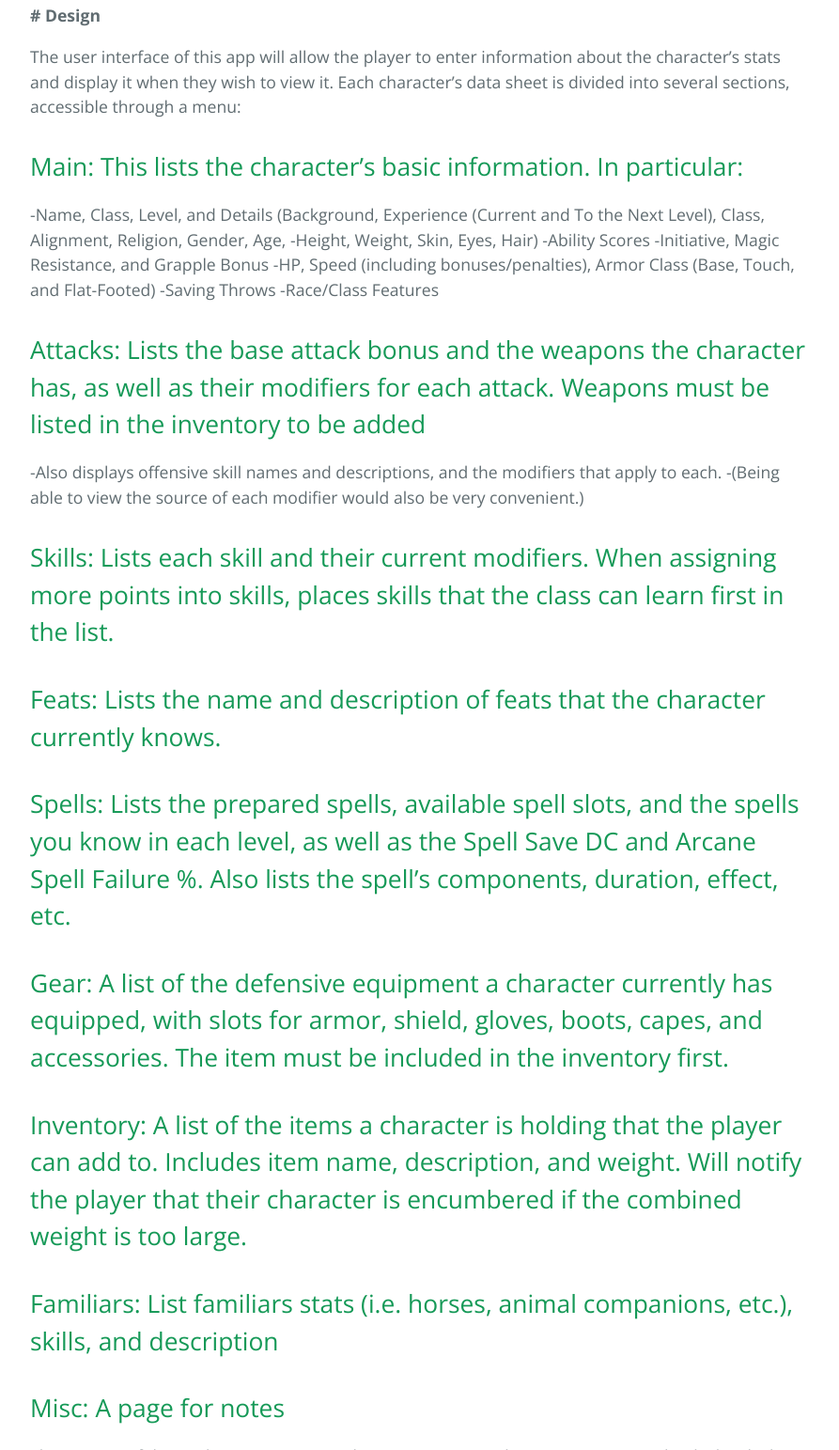
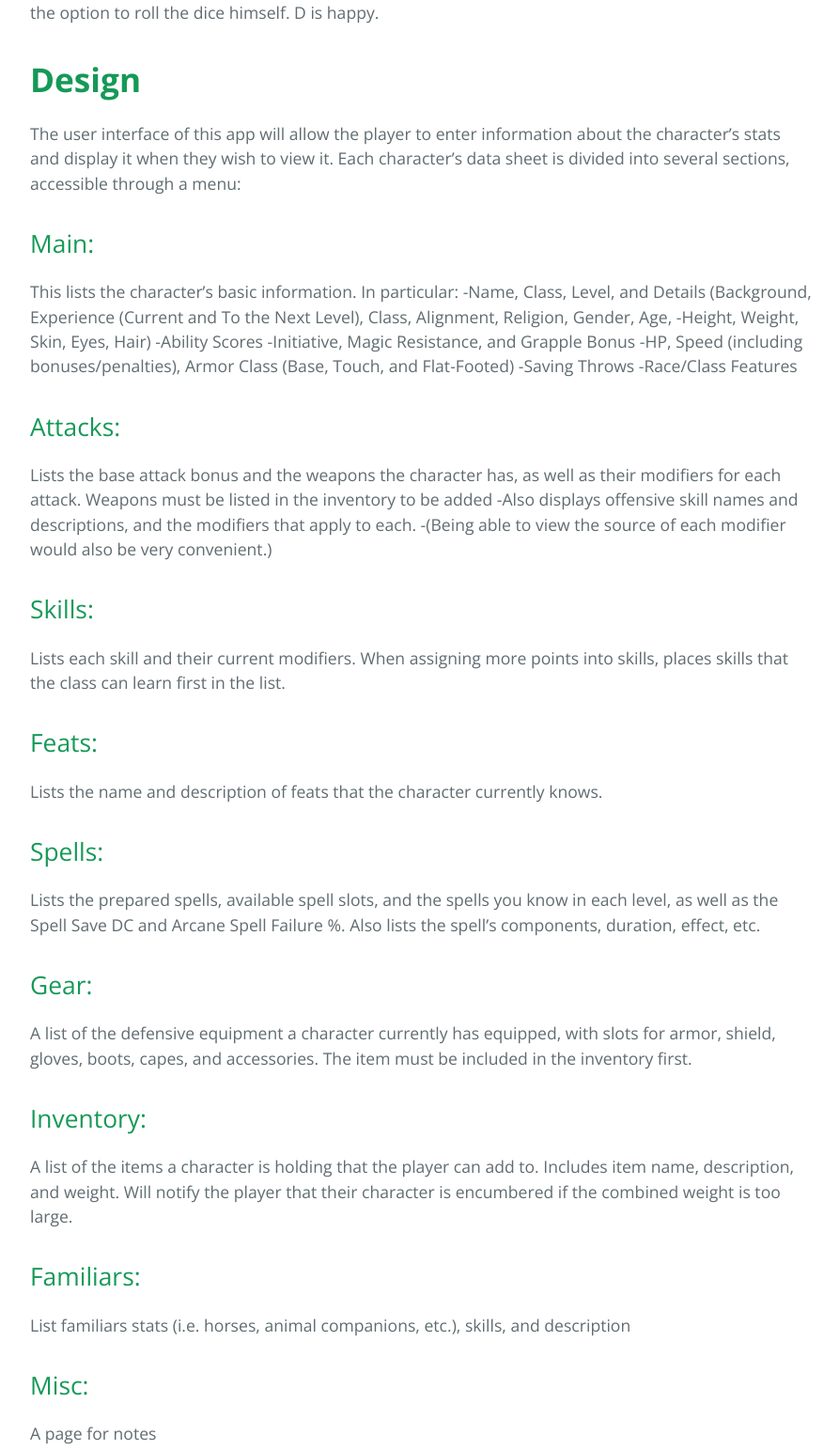
Before and after one commit to jlnloveflute/DnD-Helper, a plain HTML site: page index.html in a window 1280 px wide. Shown: the part 1822-3365 px from the top of the page at 94% size, without its empty margins (192-1085 px from the left). Drawn offline with nearby package versions, Linux system fonts and the light colour scheme.

```diff
--- a/index.html
+++ b/index.html
@@ -39,7 +39,9 @@
 
 <p>While our system will provide data for D&amp;D version 3.5, if we have time we hope to implement a system where users can put their own data into a generic framework and utilize this app for other games as well.</p>
 
-<p><strong># Functionality</strong></p>
+<h1>
+<a id="functionality" class="anchor" href="#functionality" aria-hidden="true"><span aria-hidden="true" class="octicon octicon-link"></span></a><strong>Functionality</strong>
+</h1>
 
 <p>Player A is a mage, and wants to use a spell, but this spell can only be used once every 3 rounds, and A isn’t sure if they used it 2 or 3 rounds ago. The app tells them that they have used it 3 rounds ago, and therefore can use the spell. A happily uses the spell, and destroys all the monsters, saving the party from certain death.</p>
 
@@ -49,14 +51,17 @@
 
 <p>Player D, similar to C, has successfully calculated all the modifications thanks to the app. However, D is oldschool. He likes rolling his own dice. The app does the calculations for him and lets him select the option to roll the dice himself. D is happy.</p>
 
-<p><strong># Design</strong></p>
+<h1>
+<a id="design" class="anchor" href="#design" aria-hidden="true"><span aria-hidden="true" class="octicon octicon-link"></span></a><strong>Design</strong>
+</h1>
 
 <p>The user interface of this app will allow the player to enter information about the character’s stats and display it when they wish to view it. Each character’s data sheet is divided into several sections, accessible through a menu:</p>
 
 <h2>
-<a id="main-this-lists-the-characters-basic-information-in-particular" class="anchor" href="#main-this-lists-the-characters-basic-information-in-particular" aria-hidden="true"><span aria-hidden="true" class="octicon octicon-link"></span></a>Main: This lists the character’s basic information. In particular:</h2>
+<a id="main" class="anchor" href="#main" aria-hidden="true"><span aria-hidden="true" class="octicon octicon-link"></span></a>Main:</h2>
 
-<p>-Name, Class, Level, and Details (Background, Experience (Current and To the Next Level), Class, Alignment, Religion, Gender, Age, -Height, Weight, Skin, Eyes, Hair)
+<p>This lists the character’s basic information. In particular:
+-Name, Class, Level, and Details (Background, Experience (Current and To the Next Level), Class, Alignment, Religion, Gender, Age, -Height, Weight, Skin, Eyes, Hair)
 -Ability Scores
 -Initiative, Magic Resistance, and Grapple Bonus
 -HP, Speed (including bonuses/penalties), Armor Class (Base, Touch, and Flat-Footed)
@@ -64,37 +69,54 @@
 -Race/Class Features</p>
 
 <h2>
-<a id="attacks-lists-the-base-attack-bonus-and-the-weapons-the-character-has-as-well-as-their-modifiers-for-each-attack-weapons-must-be-listed-in-the-inventory-to-be-added" class="anchor" href="#attacks-lists-the-base-attack-bonus-and-the-weapons-the-character-has-as-well-as-their-modifiers-for-each-attack-weapons-must-be-listed-in-the-inventory-to-be-added" aria-hidden="true"><span aria-hidden="true" class="octicon octicon-link"></span></a>Attacks: Lists the base attack bonus and the weapons the character has, as well as their modifiers for each attack. Weapons must be listed in the inventory to be added</h2>
+<a id="attacks" class="anchor" href="#attacks" aria-hidden="true"><span aria-hidden="true" class="octicon octicon-link"></span></a>Attacks:</h2>
 
-<p>-Also displays offensive skill names and descriptions, and the modifiers that apply to each.
+<p>Lists the base attack bonus and the weapons the character has, as well as their modifiers for each attack. Weapons must be listed in the inventory to be added
+-Also displays offensive skill names and descriptions, and the modifiers that apply to each.
 -(Being able to view the source of each modifier would also be very convenient.)</p>
 
 <h2>
-<a id="skills-lists-each-skill-and-their-current-modifiers-when-assigning-more-points-into-skills-places-skills-that-the-class-can-learn-first-in-the-list" class="anchor" href="#skills-lists-each-skill-and-their-current-modifiers-when-assigning-more-points-into-skills-places-skills-that-the-class-can-learn-first-in-the-list" aria-hidden="true"><span aria-hidden="true" class="octicon octicon-link"></span></a>Skills: Lists each skill and their current modifiers. When assigning more points into skills, places skills that the class can learn first in the list.</h2>
+<a id="skills" class="anchor" href="#skills" aria-hidden="true"><span aria-hidden="true" class="octicon octicon-link"></span></a>Skills:</h2>
+
+<p>Lists each skill and their current modifiers. When assigning more points into skills, places skills that the class can learn first in the list.</p>
 
 <h2>
-<a id="feats-lists-the-name-and-description-of-feats-that-the-character-currently-knows" class="anchor" href="#feats-lists-the-name-and-description-of-feats-that-the-character-currently-knows" aria-hidden="true"><span aria-hidden="true" class="octicon octicon-link"></span></a>Feats: Lists the name and description of feats that the character currently knows.</h2>
+<a id="feats" class="anchor" href="#feats" aria-hidden="true"><span aria-hidden="true" class="octicon octicon-link"></span></a>Feats:</h2>
+
+<p>Lists the name and description of feats that the character currently knows.</p>
 
 <h2>
-<a id="spells-lists-the-prepared-spells-available-spell-slots-and-the-spells-you-know-in-each-level-as-well-as-the-spell-save-dc-and-arcane-spell-failure--also-lists-the-spells-components-duration-effect-etc" class="anchor" href="#spells-lists-the-prepared-spells-available-spell-slots-and-the-spells-you-know-in-each-level-as-well-as-the-spell-save-dc-and-arcane-spell-failure--also-lists-the-spells-components-duration-effect-etc" aria-hidden="true"><span aria-hidden="true" class="octicon octicon-link"></span></a>Spells: Lists the prepared spells, available spell slots, and the spells you know in each level, as well as the Spell Save DC and Arcane Spell Failure %. Also lists the spell’s components, duration, effect, etc.</h2>
+<a id="spells" class="anchor" href="#spells" aria-hidden="true"><span aria-hidden="true" class="octicon octicon-link"></span></a>Spells:</h2>
+
+<p>Lists the prepared spells, available spell slots, and the spells you know in each level, as well as the Spell Save DC and Arcane Spell Failure %. Also lists the spell’s components, duration, effect, etc.</p>
 
 <h2>
-<a id="gear-a-list-of-the-defensive-equipment-a-character-currently-has-equipped-with-slots-for-armor-shield-gloves-boots-capes-and-accessories-the-item-must-be-included-in-the-inventory-first" class="anchor" href="#gear-a-list-of-the-defensive-equipment-a-character-currently-has-equipped-with-slots-for-armor-shield-gloves-boots-capes-and-accessories-the-item-must-be-included-in-the-inventory-first" aria-hidden="true"><span aria-hidden="true" class="octicon octicon-link"></span></a>Gear: A list of the defensive equipment a character currently has equipped, with slots for armor, shield, gloves, boots, capes, and accessories. The item must be included in the inventory first.</h2>
+<a id="gear" class="anchor" href="#gear" aria-hidden="true"><span aria-hidden="true" class="octicon octicon-link"></span></a>Gear:</h2>
+
+<p>A list of the defensive equipment a character currently has equipped, with slots for armor, shield, gloves, boots, capes, and accessories. The item must be included in the inventory first.</p>
 
 <h2>
-<a id="inventory-a-list-of-the-items-a-character-is-holding-that-the-player-can-add-to-includes-item-name-description-and-weight-will-notify-the-player-that-their-character-is-encumbered-if-the-combined-weight-is-too-large" class="anchor" href="#inventory-a-list-of-the-items-a-character-is-holding-that-the-player-can-add-to-includes-item-name-description-and-weight-will-notify-the-player-that-their-character-is-encumbered-if-the-combined-weight-is-too-large" aria-hidden="true"><span aria-hidden="true" class="octicon octicon-link"></span></a>Inventory: A list of the items a character is holding that the player can add to. Includes item name, description, and weight. Will notify the player that their character is encumbered if the combined weight is too large.</h2>
+<a id="inventory" class="anchor" href="#inventory" aria-hidden="true"><span aria-hidden="true" class="octicon octicon-link"></span></a>Inventory:</h2>
+
+<p>A list of the items a character is holding that the player can add to. Includes item name, description, and weight. Will notify the player that their character is encumbered if the combined weight is too large.</p>
 
 <h2>
-<a id="familiars-list-familiars-stats-ie-horses-animal-companions-etc-skills-and-description" class="anchor" href="#familiars-list-familiars-stats-ie-horses-animal-companions-etc-skills-and-description" aria-hidden="true"><span aria-hidden="true" class="octicon octicon-link"></span></a>Familiars: List familiars stats (i.e. horses, animal companions, etc.), skills, and description</h2>
+<a id="familiars" class="anchor" href="#familiars" aria-hidden="true"><span aria-hidden="true" class="octicon octicon-link"></span></a>Familiars:</h2>
+
+<p>List familiars stats (i.e. horses, animal companions, etc.), skills, and description</p>
 
 <h2>
-<a id="misc-a-page-for-notes" class="anchor" href="#misc-a-page-for-notes" aria-hidden="true"><span aria-hidden="true" class="octicon octicon-link"></span></a>Misc: A page for notes</h2>
+<a id="misc" class="anchor" href="#misc" aria-hidden="true"><span aria-hidden="true" class="octicon octicon-link"></span></a>Misc:</h2>
+
+<p>A page for notes</p>
 
 <p>The process of the application manages what is on-screen at the moment. It records which calculates the total modifiers for the various stats, attacks, and abilities, as well as displays the information of classes, abilities, and skills that are located within the app’s database. As a large variety of things, from class to the type of enemy you are facing, can influence these modifiers, the process will have to be very thorough in what factors play into each stat. It also allows the user to add, modify, and delete information within a character’s datasheet, as well as delete and add new character sheets as needed. You can also use the app to
 The data management contains information about the items, spells, races, classes, and abilities in Dungeons and Dragons that have been made available to the public for open use. Currently, we are planning to take this information from the Pathfinder Reference Document or SDR20, which are both online compendiums of this type of information. Additionally, the data entered in the character sheet will at least be saved in local storage; if we have time, we may also implement a login system that allows users to access their character data across multiple devices.
 As this is going to be an iOS app, we will be coding the user interface and process in Swift. The data management storage will be handled in MongoDB, but we will likely be using a Python script to scrape the data from the online resources first.</p>
 
-<p><strong># Timeline</strong></p>
+<h1>
+<a id="timeline" class="anchor" href="#timeline" aria-hidden="true"><span aria-hidden="true" class="octicon octicon-link"></span></a><strong>Timeline</strong>
+</h1>
 
 <p>Like we say in the next section, none of the members have had any experience in creating an application, so we’re not really sure what kind of timeline we should have or expect. Hopefully, by the end of spring break, we will have looked into data storage and the languages that iOS applications are coded in.
 3/18/16 - Have project status website set up
@@ -105,7 +127,9 @@
 4/18/16 - Core functionality of app is working somewhat - need not be perfect yet (Alpha due this week)
 4/25/16 - App works well enough to be tested by real users (Beta due this week)</p>
 
-<p><strong># Risks and Outcomes</strong></p>
+<h1>
+<a id="risks-and-outcomes" class="anchor" href="#risks-and-outcomes" aria-hidden="true"><span aria-hidden="true" class="octicon octicon-link"></span></a><strong>Risks and Outcomes</strong>
+</h1>
 
 <p>Nobody in our group has ever made an application for iOS. The only one who has any tangentially relevant experience in creating applications or suchlike at all is Rita, who created a Chrome extension in Javascript, CSS, and HTML at the last HackPrinceton. In addition, Rita and Cassius have played Dungeons and Dragons before (Rita has played D&amp;D version 3.5 extensively), but Rei doesn’t know it well enough to know exactly what is and isn’t inconvenient for typical D&amp;D players. Alice has never played D&amp;D and has no experience in it whatsoever.
 We all need to learn Swift in order to program the application itself, as well as how to store and retrieve data from MongoDB.
```
Also changed, not shown: params.json (+1 -1 lines).
